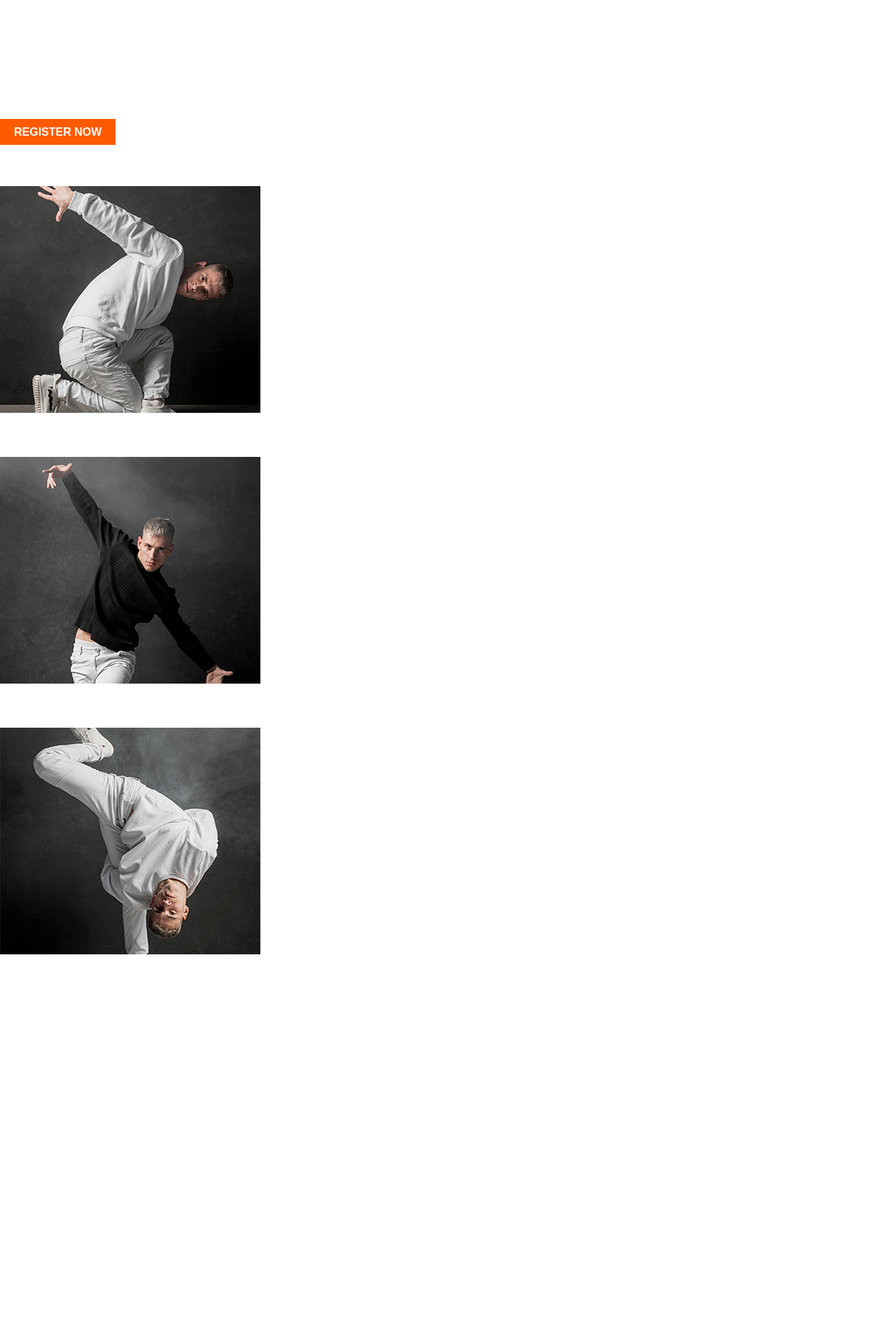
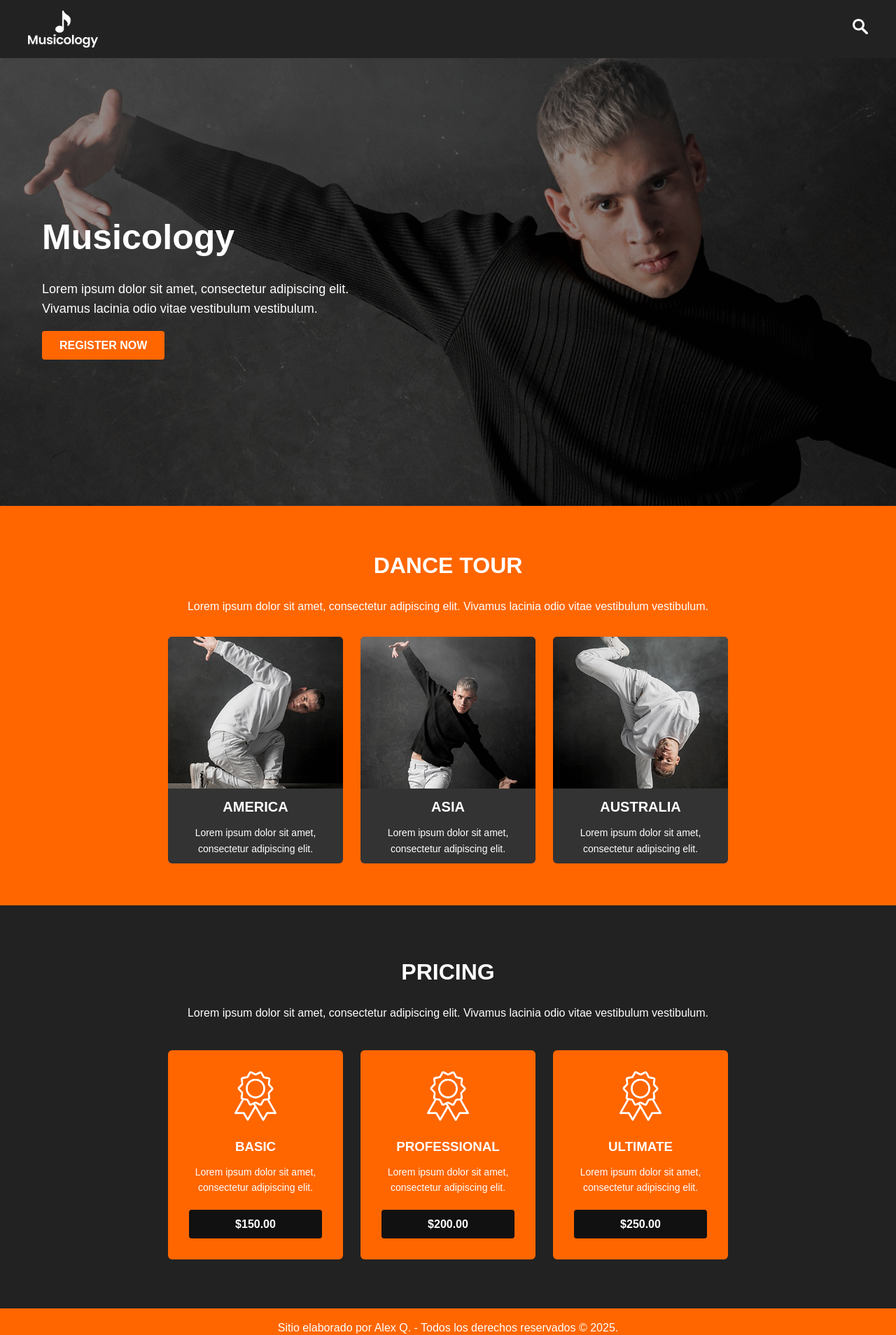
Before and after one commit to cuentasena/tallermusic2, a plain HTML site: page pages/index.html in a window 1280 px wide. Shown: the top 1908 px of the page at 70% size. Drawn offline with Linux system fonts and the light colour scheme.

Commit message:
Update estilos.css

```diff
--- a/pages/estilos.css
+++ b/pages/estilos.css
@@ -1,4 +1,3 @@
-/* reset */
 * {
     margin: 0;
     padding: 0;
@@ -7,134 +6,153 @@
   body {
     font-family: Arial, sans-serif;
     line-height: 1.6;
-  color: #fff;
   }
 
-/* header */
-.caja-header {
-  background: #222;
+  .cajheader {
     display: flex;
     justify-content: space-between;
     align-items: center;
-  padding: 5px 40px;
+    background: #222;
+    color: #fff;
+    padding: 15px 40px;
   }
-.logo-musica {
+  .logmusica {
     display: flex;
     align-items: center;
-  gap: 10px;
-  font-weight: bold;
+    gap: 8px;
   }
-.logo-musica img {
+  .logmusica img {
     width: 100px;
   }
-.buscador img {
-  width: 20px;
+  .icono-buscar img {
+    width: 22px;
+    cursor: pointer;
   }
 
-/* hero */
-.hero-musica {
+  .encamusica {
+    position: relative;
+    background: url("images/background.png") no-repeat center center/cover;
+    color: #fff;
+    padding: 100px 60px;
     display: flex;
-  justify-content: space-between;
     align-items: center;
-  background: #000;
-  padding: 60px 50px;
+    min-height: 80vh;
   }
-.texto-hero {
-  flex: 1;
+  .encamusica::before {
+    content: "";
+    position: absolute;
+    top: 0;
+    left: 0;
+    right: 0;
+    bottom: 0;
+    background: rgba(0,0,0,0.4);
+    z-index: 1;
   }
-.texto-hero h1 {
-  font-size: 40px;
-  margin-bottom: 15px;
+  .textenca {
+    position: relative;
+    z-index: 2;
+    max-width: 500px;
   }
-.texto-hero p {
+  .textenca h1 {
+    font-size: 50px;
     margin-bottom: 20px;
   }
+  .textenca p {
+    font-size: 18px;
+    margin-bottom: 25px;
+  }
   .btn-naranja {
-  background: #ff5a00;
-  padding: 10px 20px;
+    background: #ff6600;
+    padding: 12px 25px;
     text-decoration: none;
     color: #fff;
     font-weight: bold;
-}
-.foto-hero {
-  flex: 1;
-  text-align: right;
-}
-.foto-hero img {
-  max-width: 100%;
+    border-radius: 4px;
   }
 
-/* tour */
-.tour {
-  background: #ff5a00;
+  .dance-tour {
+    background: #ff6600;
+    color: #fff;
     text-align: center;
     padding: 60px 40px;
   }
-.tour h2 {
-  font-size: 30px;
+  .dance-tour h2 {
+    font-size: 32px;
+    margin-bottom: 20px;
+  }
+  .cajtour {
+    display: flex;
+    justify-content: center;
+    gap: 25px;
+    margin-top: 30px;
+  }
+  .cajtour-item {
+    background: #333;
+    width: 250px;
+    border-radius: 6px;
+    overflow: hidden;
+    text-align: center;
+  }
+  .cajtour-item img {
+    width: 100%;
+    display: block;
+  }
+  .cajtour-item h3 {
+    margin-top: 10px;
+    font-size: 20px;
+  }
+  .cajtour-item p {
+    font-size: 14px;
+    padding: 10px;
+  }
+
+  .precimusica {
+    background: #222;
+    color: #fff;
+    text-align: center;
+    padding: 70px 40px;
+  }
+  .precimusica h2 {
+    font-size: 32px;
+    margin-bottom: 20px;
+  }
+  .cajprecios {
+    display: flex;
+    justify-content: center;
+    gap: 25px;
+    margin-top: 40px;
+  }
+  .cajprecio-item {
+    background: #ff6600;
+    padding: 30px;
+    border-radius: 6px;
+    width: 250px;
+    text-align: center;
+  }
+  .cajprecio-item img {
+    width: 60px;
+    margin-bottom: 15px;
+  }
+  .cajprecio-item h3 {
     margin-bottom: 10px;
   }
-.cajas-tour {
-  display: flex;
-  justify-content: center;
-  gap: 20px;
-  margin-top: 30px;
+  .cajprecio-item p {
+    font-size: 14px;
+    margin-bottom: 20px;
   }
-.caja-tour {
-  background: #333;
-  padding: 1px;
-  max-width: 250px;
-}
-.caja-tour img {
-  width: 100%;
-  margin-bottom: 10px;
-}
-.caja-tour h3 {
-  margin-bottom: 10px;
-}
-
-/* precios */
-.precios {
-  background: #222;
-  text-align: center;
-  padding: 60px 40px;
-}
-.precios h2 {
-  font-size: 30px;
-  margin-bottom: 10px;
-}
-.cajas-precios {
-  display: flex;
-  justify-content: center;
-  gap: 20px;
-  margin-top: 30px;
-}
-.caja-precio {
-  background: #ff5a00;
+  .precio {
+    display: block;
+    background: #111;
     color: #fff;
-  padding: 20px;
-  border-radius: 6px;
-  max-width: 250px;
-}
-.caja-precio img {
-  width: 50px;
-  margin-bottom: 15px;
-}
-.caja-precio h3 {
-  margin-bottom: 10px;
-}
-.caja-precio .precio {
-  display: block;
-  margin-top: 15px;
-  background: #313131;
-  padding: 8px;
+    padding: 8px 12px;
+    border-radius: 4px;
     font-weight: bold;
   }
 
-/* footer */
-.pie {
-  background: #ff5a00;
+
+  .cajfooter {
+    background: #ff6600;
     text-align: center;
+    color: #fff;
     padding: 15px;
-  font-size: 14px;
   }
```
Lines whose indentation alone changed are shown as unchanged.
